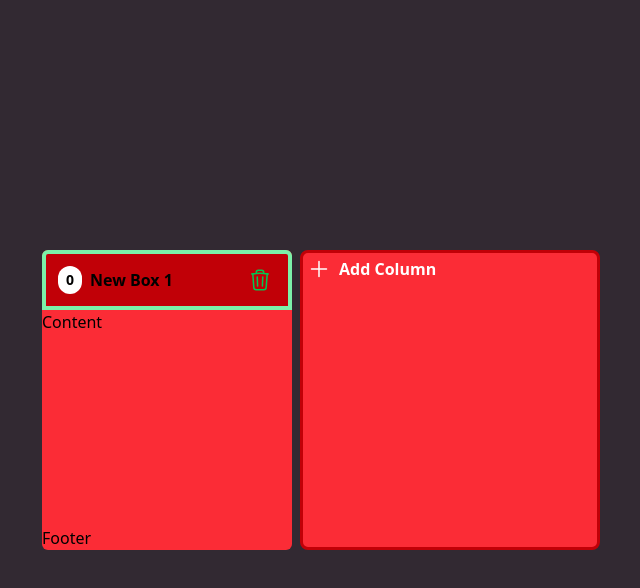
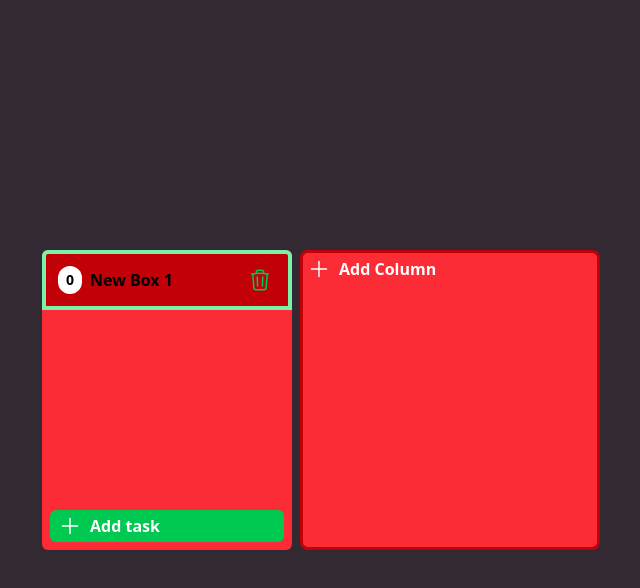
Before and after one commit to 3nn3n/workflow_kanban_board, a React (Vite) app: page / in a window 1280 px wide. Both pictures are taken after a click on the button "Add Column". Shown: the top 588 px of the page, without its empty margins (319-959 px from the left). Built offline with nearby package versions, Linux system fonts and the light colour scheme.

Commit message:
Add delete task button

```diff
--- a/src/components/boxContainer.tsx
+++ b/src/components/boxContainer.tsx
@@ -3,15 +3,21 @@ import Delete from '../icons/delete';
 import {type Box, type Id} from '../types';
 import {CSS} from '@dnd-kit/utilities';
 import { useState } from 'react';
+import Plus from '../icons/plus';
+import { type Task } from '../types';
+import TaskContainer from './taskContainer';
 
 interface BoxContainerProps {
   box: Box;
   deleteBox: (id: Id) => void;
   updateBox: (id: Id, title: string) => void;
+  createTask: (boxId: Id) => void;
+  deleteTask: (id: Id) => void;
+  tasks: Task[]
 }
 
 function boxContainer(props: BoxContainerProps) {
-  const { box, deleteBox, updateBox } = props;
+  const { box, deleteBox, updateBox, createTask, deleteTask, tasks } = props;
   const [editing, setEditing] = useState(false);
 
   const {attributes, listeners, setNodeRef, transform, transition, isDragging} = useSortable({
@@ -132,8 +138,39 @@ function boxContainer(props: BoxContainerProps) {
     <div className="
     flex
     flex-grow
-    ">Content</div>
-    <div>Footer</div>
+    flex-col
+    gap-4
+    p-2
+    overflow-x-hidden
+    overflow-y-auto
+    ">
+    {tasks.map((task) => (
+      <TaskContainer task={task} key={task.id} deleteTask={deleteTask}/>
+    ))}
+
+
+    </div>
+    {/*tasks go here*/}
+        <button className="
+        bg-green-500
+        hover:bg-green-700
+        flex
+        gap-2
+        m-2
+        px-2
+        py-1
+        rounded-md
+        text-white
+        font-bold
+        "
+        onClick={() => {
+          createTask(box.id)
+        }}
+        >
+        <Plus />
+        Add task</button>
+
+
     </div>
   );
 }
--- a/src/components/kanbanBoard.tsx
+++ b/src/components/kanbanBoard.tsx
@@ -1,6 +1,6 @@
 import { useMemo, useState } from "react";
 import Plus from "../icons/plus"
-import {type Box, type Id} from "../types";
+import {type Box, type Id, type Task} from "../types";
 import BoxContainer from "./boxContainer";
 import { DndContext, DragOverlay, useSensor, PointerSensor, useSensors, type DragEndEvent, type DragStartEvent } from "@dnd-kit/core";
 import { SortableContext } from "@dnd-kit/sortable";
@@ -8,6 +8,8 @@ import { createPortal } from "react-dom";
 
 function kanbanBoard() {
   const [boxes, setBoxes] = useState<Box[]>([]);
+  const [tasks, setTasks] = useState<Task[]>([]);
+
   const boxesId = useMemo(() => boxes.map((box) => box.id), [boxes]);
   const [activeBox, setActiveBox] = useState<Box | null>(null);
 
@@ -35,7 +37,12 @@ function kanbanBoard() {
       <div className="m-auto flex gap-2 ">
         <div className="flex gap-2">
           <SortableContext items={boxesId}>
-          {boxes.map((box) => <BoxContainer key={box.id} box={box} deleteBox={deleteBox} updateBox={updateBox}/>)}
+          {boxes.map((box) =>  <BoxContainer
+          key={box.id} box={box}
+          deleteBox={deleteBox} updateBox={updateBox}
+          createTask={createTask}
+          deleteTask={deleteTask}
+          tasks={tasks.filter((task) => task.boxId === box.id)} />)}
           </SortableContext>
           </div>
       <button onClick={() => {
@@ -65,7 +72,12 @@ function kanbanBoard() {
       </div>
       {createPortal(
         <DragOverlay>
-        {activeBox && (<BoxContainer box={activeBox} deleteBox={deleteBox} updateBox={updateBox} />)}
+        {activeBox && (<BoxContainer box={activeBox}
+        deleteBox={deleteBox} updateBox={updateBox}
+        createTask={createTask}
+        deleteTask={deleteTask}
+        tasks={tasks.filter((task) => task.boxId === activeBox.id)}
+        />)}
       </DragOverlay>, document.body
       )}
 
@@ -95,6 +107,20 @@ function kanbanBoard() {
       }
     })
     setBoxes(newBox);
+  }
+
+  function createTask(boxId: Id) {
+    const newTask: Task = {
+      id: generateId(),
+      boxId,
+      content: `New Task ${tasks.length + 1}`,
+    };
+    setTasks([...tasks, newTask]);
+  }
+
+  function deleteTask(id: Id) {
+    const updatedTasks = tasks.filter((task) => task.id !== id);
+    setTasks(updatedTasks);
   }
 
   function onDragStart(event: DragStartEvent) {
--- /dev/null
+++ b/src/components/taskContainer.tsx
@@ -0,0 +1,64 @@
+import { type Id, type Task } from "../types";
+import Delete from "../icons/delete";
+import { useState } from "react";
+
+interface TaskContainerProps {
+  task: Task;
+  deleteTask: (id: Id) => void;
+}
+
+
+function taskContainer({ task, deleteTask }: TaskContainerProps) {
+
+  const [mouseDown, setMouseDown] = useState(false);
+
+  return (
+    <div className="
+    bg-yellow-300
+    p-2.5
+    h-[60px]
+    min-h-[60px]
+    items-center
+    flex
+    text-left
+    rounded-xl
+    hover:ring-2
+    hover:ring-inset
+    hover:ring-green-500
+    cursor-grab
+    relative
+    "
+    onMouseEnter={() => {
+      setMouseDown(true);
+    }}
+
+    onMouseLeave={() => {
+      setMouseDown(false);
+    }}
+    >{task.content}
+
+    {mouseDown && <button
+    onClick={() =>
+      deleteTask(task.id)
+    }
+    className="
+    stroke-black
+    absolute
+    right-4
+    top-1/2
+    -translate-y-1/2
+    bg-yellow-300
+    rounded
+    px-1
+    py-2
+    hover:stroke-white
+    opacity-70
+    hover:opacity-100
+    "><Delete /></button>}
+
+
+    </div>
+  )
+}
+
+export default taskContainer
--- a/src/types.ts
+++ b/src/types.ts
@@ -4,3 +4,9 @@ export type Box = {
   id: Id;
   title: string;
 };
+
+export type Task = {
+  id: Id;
+  boxId: Id;
+  content: string;
+};
```
